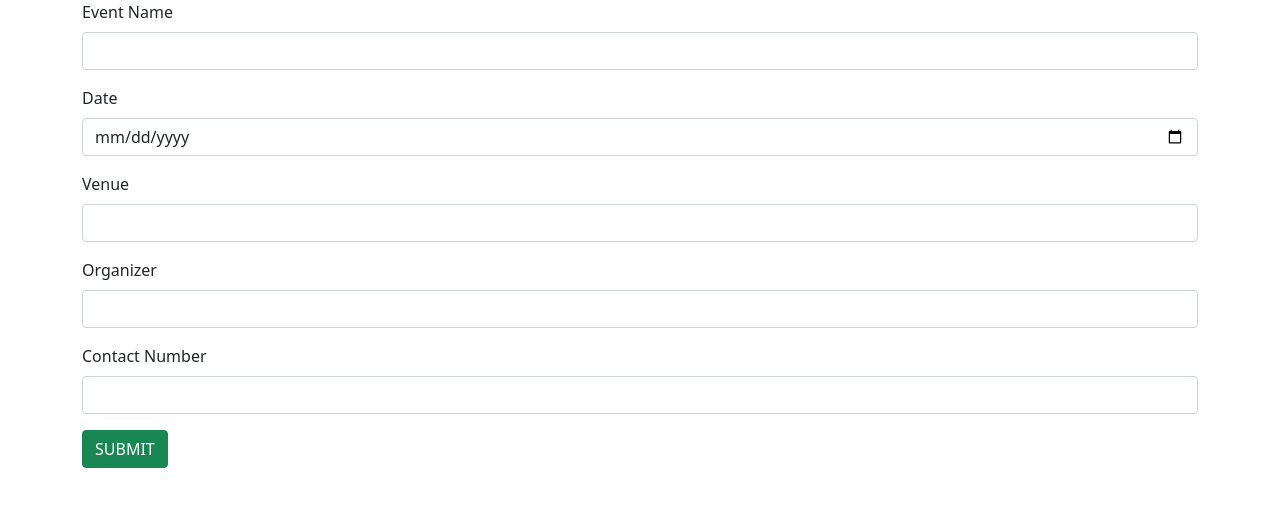
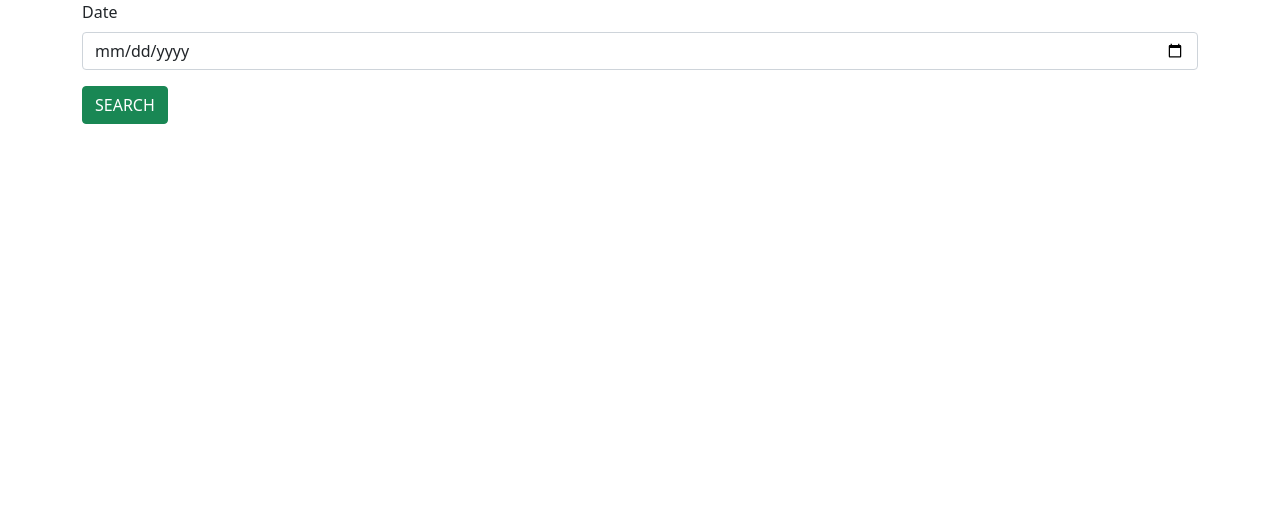
Before and after one commit to anilamurali/Event-management-react-app, a React (Create React App) app: page / in a window 1280 px wide. Shown: the top 506 px of the page. Built offline with nearby package versions, Linux system fonts and the light colour scheme.

Commit message:
first commit

```diff
--- a/public/test.html
+++ b/public/test.html
@@ -32,10 +32,10 @@
 <div class="container">
     <div class="row">
         <div class="col col-12 col-sm-12 col-md-12 col-lg-12 col-xl-12 col-xxl-12">
-            <div class="row">
+            <div class="row g-3">
                 <div class="col col-12 col-sm-12 col-md-12 col-lg-12 col-xl-12 col-xxl-12">
-                    <label for="" class="form-label"> Name</label>
-                    <input type="text" class="form-control"/>
+                    <label for="" class="form-label">Date</label>
+                    <input type="date" class="form-control"/>
                 </div>
                 <div class="col col-12 col-sm-12 col-md-12 col-lg-12 col-xl-12 col-xxl-12">
                     <button class="btn btn-success">SEARCH</button>
--- a/src/App.js
+++ b/src/App.js
@@ -3,10 +3,11 @@ import './App.css';
 import 'bootstrap/dist/css/bootstrap.min.css';
 import 'bootstrap/dist/js/bootstrap.bundle.min.js';
 import Addevent from './Component/Addevent';
+import Search from './Component/Search';
 
 function App() {
   return (
-    <Addevent/>
+    <Search/>
   );
 }
 
--- /dev/null
+++ b/src/Component/Search.js
@@ -0,0 +1,27 @@
+import React, { useState } from 'react'
+
+const Search = () => {
+    var [date,setDate]=useState("")
+    const searchData=()=>{
+        var data={"date":date}
+    }
+  return (
+    <div><div class="container">
+    <div class="row">
+        <div class="col col-12 col-sm-12 col-md-12 col-lg-12 col-xl-12 col-xxl-12">
+            <div class="row g-3">
+                <div class="col col-12 col-sm-12 col-md-12 col-lg-12 col-xl-12 col-xxl-12">
+                    <label for="" class="form-label">Date</label>
+                    <input onChange={(e)=>{setDate(e.target.value)}} type="date" class="form-control"/>
+                </div>
+                <div class="col col-12 col-sm-12 col-md-12 col-lg-12 col-xl-12 col-xxl-12">
+                    <button onClick={searchData} class="btn btn-success">SEARCH</button>
+                </div>
+            </div>
+        </div>
+    </div>
+</div></div>
+  )
+}
+
+export default Search
```
